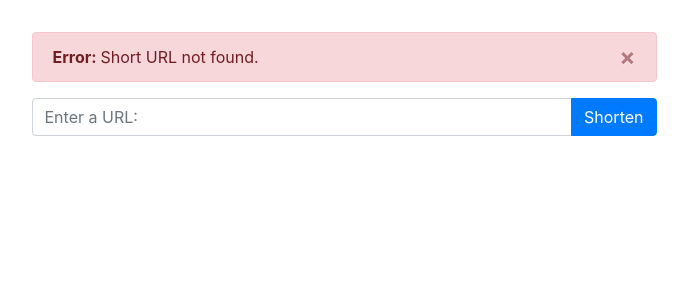
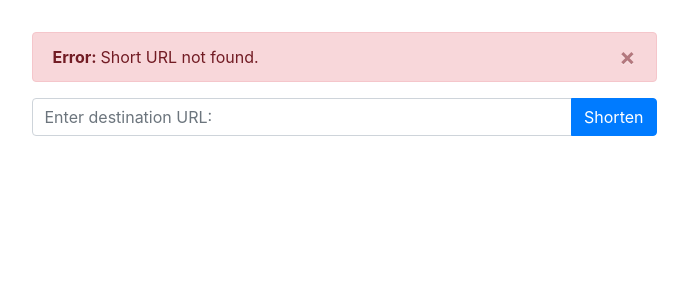
Before and after one commit to jlillis/flask-url-shortener, a Flask app: page /1 in a window 1280 px wide. Shown: the part 384-684 px from the top of the page, without its empty margins (296-984 px from the left). Run offline with Flask 2, Linux system fonts and the light colour scheme; data that the repository does not hold is empty; some libraries are stand-ins or nearby versions.

Commit message:
Improve code quality and UX

```diff
--- a/app/routes.py
+++ b/app/routes.py
@@ -1,36 +1,38 @@
 from app import app, db
 from app.models import ShortURL
 from flask import render_template, request, redirect
+from sqlalchemy.exc import IntegrityError, OperationalError
+import time
 import validators
 import hashlib
-
-short_urls = []
 
 @app.route('/', methods=("GET", "POST"))
 def index():
     """Handle GET and POST requests to the index page."""
     if request.method == "POST":
-        # Try reading the input URL from the POST data
+        # Try reading the destination URL from the POST data
         # Flask will raise a KeyError if no URL was provided
         try:
-            url_input = request.form["urlInput"]
+            destination_url = request.form["destinationUrlInput"]
         except KeyError:
-            return render_template("index.html", error_msg="Invalid URL.")
+            return render_template("index.html", error_msg="Invalid destination URL.")
 
         # Attempt to validate the url
-        if not validators.url(url_input, public=True):
-            return render_template("index.html", error_msg="Invalid URL.")
+        if not validators.url(destination_url, public=True):
+            return render_template("index.html", error_msg="Invalid destination URL.")
 
         # Generate the md5 hash of the input URL
-        url_hash = hashlib.md5(url_input.encode("utf-8")).hexdigest()
+        url_hash = hashlib.md5(f"destination_url{time.clock()}".encode("utf-8")).hexdigest()
 
         # Use the first 6 characters of the MD5 digest as the shortened URL
-        short_url = ShortURL(identifier=url_hash[:8], destination=url_input, hits=0)
+        short_url = ShortURL(identifier=url_hash[:8], destination=destination_url, hits=0)
         db.session.add(short_url)
-        db.session.commit()
-        #short_urls.append({"url": url_hash, "destination": url_input})
+        try:
+            db.session.commit()
+        except (IntegrityError, OperationalError):
+            return render_template("index.html", error_msg="URL creation failed.")
 
-        return render_template("index.html", error_msg=short_url)
+        return render_template("index.html", created_url=f"{request.base_url}{short_url.identifier}")
 
 
     return render_template("index.html")
--- a/app/templates/index.html
+++ b/app/templates/index.html
@@ -2,7 +2,14 @@
 {% block body %}
 <div class="row min-vh-100 align-items-center">
     <div class="col-6 mx-auto">
-        <form method="POST">
+        {% if created_url %}
+        <div class="alert alert-success alert-dismissible fade show" role="alert">
+            <strong>Shortened URL: </strong><a href="{{ created_url}}">{{ created_url }}</a>
+            <button type="button" class="close" data-dismiss="alert" aria-label="Close">
+                <span aria-hidden="true">&times;</span>
+            </button>
+        </div>
+        {% endif %}
         {% if error_msg %}
         <br/>
         <div class="alert alert-danger alert-dismissible fade show" role="alert">
@@ -12,8 +19,9 @@
             </button>
         </div>
         {% endif %}
+        <form method="POST">
             <div class="input-group">
-                <input name="urlInput" type="url" class="form-control" placeholder="Enter a URL:">
+                <input name="destinationUrlInput" type="url" class="form-control" placeholder="Enter destination URL:">
                 <div class="input-group-append">
                     <button type="submit" class="btn btn-primary btn">Shorten</button>
                 </div>
--- a/app/templates/top10.html
+++ b/app/templates/top10.html
@@ -16,7 +16,7 @@
                 {% for url in urls %}
                 <tr>
                     <td>{{ url.id }}</td>
-                    <td>{{ url.identifier }}</td>
+                    <td><pre>{{ url.identifier }}</pre></td>
                     <td><a href="{{ url.destination }}">{{ url.destination }}</a></td>
                     <td>{{ url.hits }}</td>
                 </tr>
```
Lines whose indentation alone changed are shown as unchanged.
